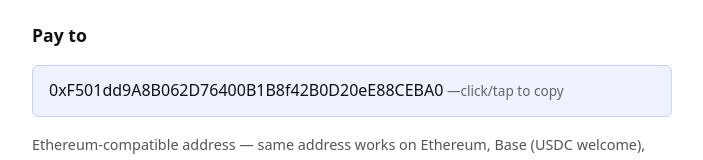
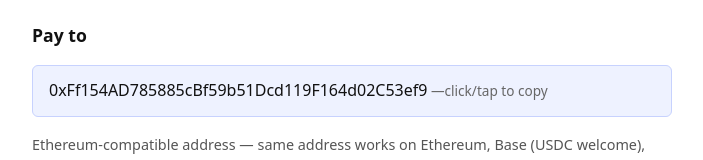
Before and after one commit to elcashier/venture-pay, a plain HTML site: page index.html in a window 1280 px wide. Shown: the part 275-435 px from the top of the page, without its empty margins (288-991 px from the left). Drawn offline with Linux system fonts and the light colour scheme.

Commit message:
chore(pay): rotate wallet address to new self-custody keypair (2026-11-25 CET)

```diff
--- a/index.html
+++ b/index.html
@@ -16,7 +16,7 @@
 <p><b>sec-edgar-agent-extractor</b> is live and free on the <a href="https://apify.com/apex-nexus/sec-edgar-agent-extractor">Apify Store</a> — the only tool in the Venture Loop portfolio with recurring real usage (hundreds of runs, owner-operated so far).</p>
 <p>This is the <b>first-dollar experiment</b>: a public tip/pay link with <b>no Apify, no signup, no ads, no tracking, $0 cost</b> to operate. If this tool helped you, send any amount to the address below.</p>
 <h2>Pay to</h2>
-<p class="addr" id="addr" onclick="copyAddr()">0xF501dd9A8B062D76400B1B8f42B0D20eE88CEBA0</p>
+<p class="addr" id="addr" onclick="copyAddr()">0xFf154AD785885cBf59b51Dcd119F164d02C53ef9</p>
 <p class="note">Ethereum-compatible address — same address works on Ethereum, Base (USDC welcome), Arbitrum, Optimism.</p>
 <p class="note"><b>Suggested:</b> anything; the goal is the venture&rsquo;s first dollar ($1). Receiving is autonomous and KYC-free. Conversion to fiat, tax forms and KYC at payout are owner steps only.</p>
 <p class="note">Experimental. No revenue is claimed until a payment is actually received from outside the venture. Not financial advice.</p>
```
